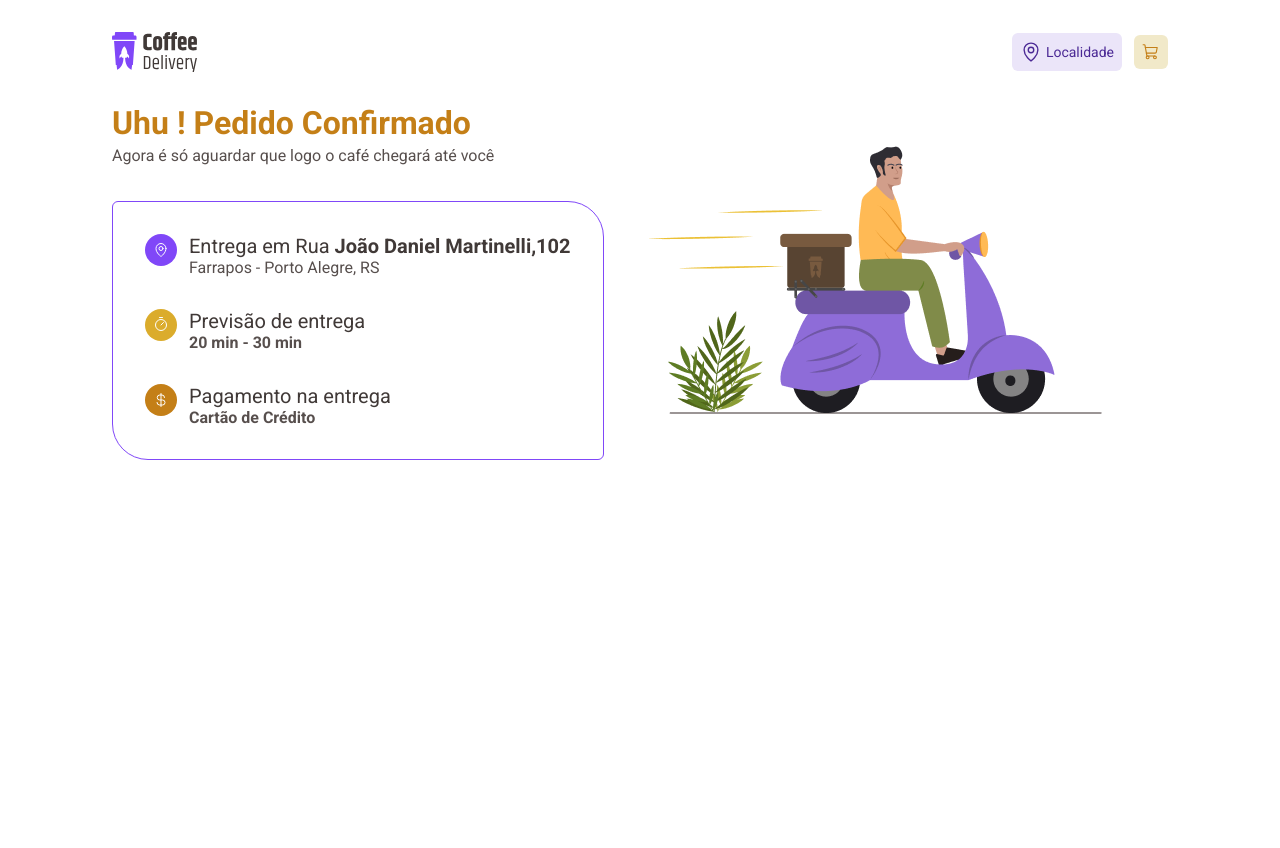
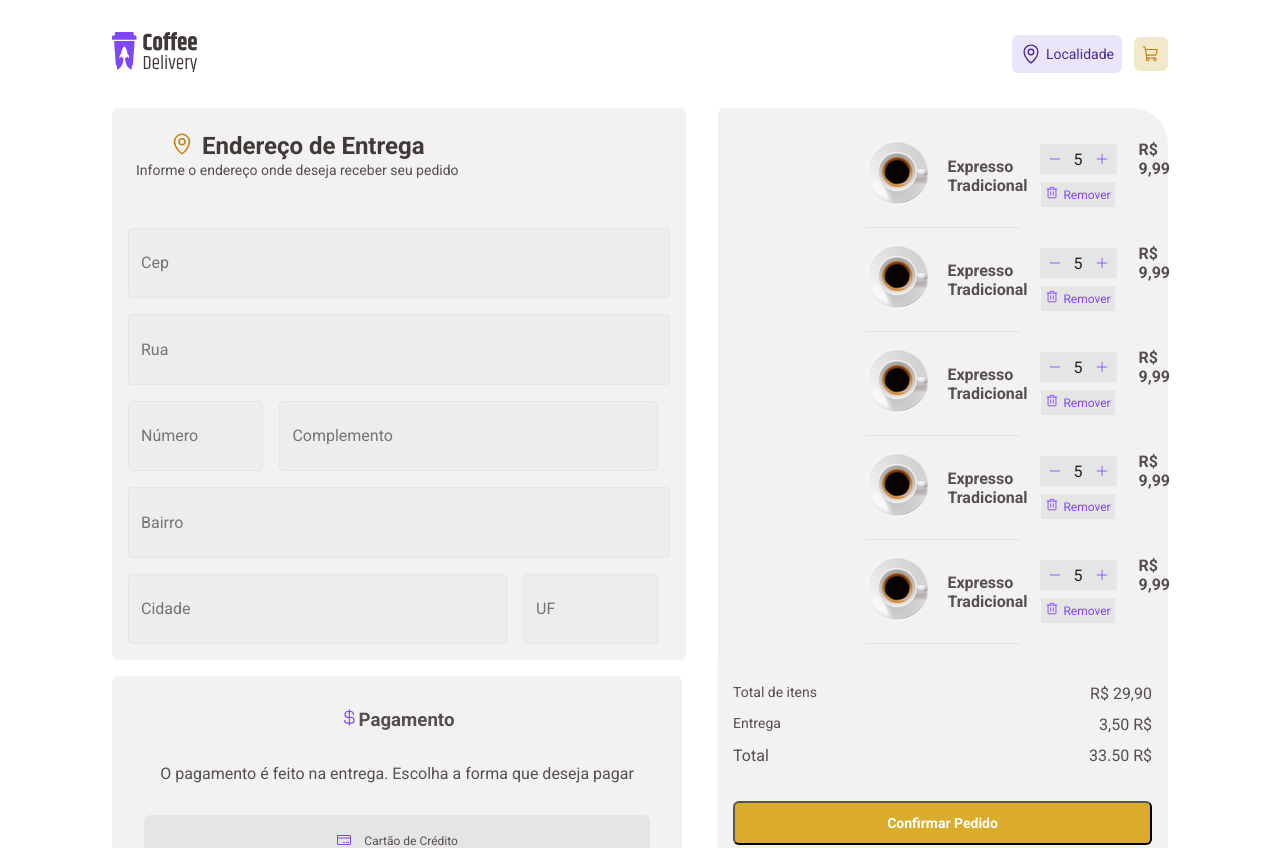
Before and after one commit to TarcisioCarvalho/coffe-delivery, a React (Vite) app: page /Checkout in a window 1280 px wide. Shown: the top 848 px of the page. Before the commit the page ends 800 px from the top, so only its background shows below. Built offline with nearby package versions, Linux system fonts and the light colour scheme.

Commit message:
Add Routes in PRoject

```diff
--- a/package.json
+++ b/package.json
@@ -11,6 +11,7 @@
     "phosphor-react": "^1.4.1",
     "react": "^18.0.0",
     "react-dom": "^18.0.0",
+    "react-router-dom": "^6.3.0",
     "styled-components": "^5.3.5"
   },
   "devDependencies": {
--- a/src/App.tsx
+++ b/src/App.tsx
@@ -1,8 +1,10 @@
+import { BrowserRouter } from "react-router-dom"
 import { ThemeProvider } from "styled-components"
 import { Header } from "./components/Header"
 import { Checkout } from "./pages/Checkout"
 import { Home } from "./pages/Home"
 import { Success } from "./pages/Success"
+import { Router } from "./Router"
 import { GlobalStyle } from "./styles/global"
 import { defaultTheme } from "./styles/themes/default"
 
@@ -13,9 +15,10 @@ function App() {
 
   return (
     <ThemeProvider theme={defaultTheme}>
-      <Header/>
-      <Success/>
 
+      <BrowserRouter>
+        <Router/>
+      </BrowserRouter>
       <GlobalStyle/>
     </ThemeProvider>
   )
--- /dev/null
+++ b/src/Router.tsx
@@ -0,0 +1,17 @@
+import { Route,Routes } from "react-router-dom"
+import { DefaultLayout } from "./layouts/DefaultLayout"
+import { Checkout } from "./pages/Checkout"
+import { Home } from "./pages/Home"
+import { Success } from "./pages/Success"
+
+export const Router = () => {
+  return (
+        <Routes>
+            <Route path="/" element ={<DefaultLayout/>}>
+                <Route path="/" element={<Home/>}/>
+                <Route path="Checkout" element ={<Checkout/>}/>
+                <Route path="Success" element = {<Success/>}/>
+            </Route>
+        </Routes>
+  )
+}
--- a/src/components/Card/index.tsx
+++ b/src/components/Card/index.tsx
@@ -3,6 +3,7 @@ import { CardContainer } from './styles'
 //import coffeExpresso from '../../assets/img/coffee-expresso.jpg';
 import coffeExpresso from '../../assets/img/coffe.svg';
 import { Minus, Plus, ShoppingCartSimple } from 'phosphor-react';
+import { NavLink } from 'react-router-dom';
 
 
 
@@ -22,9 +23,9 @@ export const Card = () => {
                 <span>5</span>
                 <button><Plus size={14}/></button>
             </div>
-            <button className='buttonCart'>
-                <ShoppingCartSimple size={22}/>
-            </button>
+            <NavLink to='Checkout' className='buttonCart'>
+               <ShoppingCartSimple size={22}/>
+            </NavLink>
         </div>
     </CardContainer>
   )
--- a/src/components/Card/styles.ts
+++ b/src/components/Card/styles.ts
@@ -79,7 +79,7 @@ export const CardContainer = styled.div`
             background-color:${({theme})=> theme.colors["base-button"]};
             margin-top:0;
             width:76px;
-            button{
+            .buttonCart{
                 border:none;
                 cursor: pointer;
                 background-color:${({theme})=> theme.colors["base-button"]};
@@ -92,7 +92,7 @@ export const CardContainer = styled.div`
             }
         }
 
-        button{
+        .buttonCart{
             display:flex;
             align-items:center;
             justify-content:center;
--- a/src/components/Header/index.tsx
+++ b/src/components/Header/index.tsx
@@ -1,21 +1,26 @@
 import { MapPin, ShoppingCart} from 'phosphor-react'
 import { HeaderContainer } from './styles'
 import logo from '../../assets/img/logo.svg';
+import { NavLink } from 'react-router-dom';
 
 
 export const Header = () => {
   const test = 0;
+
   return (
     <HeaderContainer>
-        <img src={logo} alt="" />
+        <NavLink to='/'>
+            <img src={logo} alt="" />
+        </NavLink>
+
         <nav>
             <div> <MapPin size={22} height={22}/> <span>Localidade</span>
             </div>
-            <a href=""><ShoppingCart size={18} height={18}/>
+            <NavLink to='Checkout'><ShoppingCart size={18} height={18}/>
             {test!==0?<div>{test}</div>:null}
 
 
-             </a>
+             </NavLink>
         </nav>
     </HeaderContainer>
   )
--- /dev/null
+++ b/src/layouts/DefaultLayout.tsx
@@ -0,0 +1,12 @@
+import React from 'react'
+import { Outlet } from 'react-router-dom'
+import { Header } from '../components/Header'
+
+export const DefaultLayout = () => {
+  return (
+    <>
+        <Header/>
+        <Outlet/>
+    </>
+  )
+}
--- a/src/pages/Checkout/Components/Form/Input/index.tsx
+++ b/src/pages/Checkout/Components/Form/Input/index.tsx
@@ -3,7 +3,11 @@ import { InputContainer } from './styles'
 
 export const Input = (props:any) => {
   return (
-    <InputContainer placeholder={props.placeholder} sizeProps ={props.sizeProps}>
+    <InputContainer placeholder={props.placeholder}
+     sizeProps ={props.sizeProps}
+      disabled = {props.disable}
+      type = {props.type}
+      >
     </InputContainer>
   )
 }
--- a/src/pages/Checkout/Components/Form/index.tsx
+++ b/src/pages/Checkout/Components/Form/index.tsx
@@ -11,13 +11,13 @@ export const Form = () => {
                 <h2><span><MapPin/></span>Endereço de Entrega</h2>
                 <p>Informe o endereço onde deseja receber seu pedido</p>
             </div>
-           <Input placeholder = 'Cep' sizeProps ='100%'/>
-           <Input placeholder = 'Rua' sizeProps ='100%'/>
-           <Input placeholder = 'Número' sizeProps ='25%'/>
-           <Input placeholder = 'Complemento' sizeProps ='70%'/>
-           <Input placeholder = 'Bairro' sizeProps ='100%'/>
-           <Input placeholder = 'Cidade' sizeProps ='70%'/>
-           <Input placeholder = 'UF' sizeProps ='25%'/>
+           <Input placeholder = 'Cep' sizeProps ='100%' type = 'number'/>
+           <Input placeholder = 'Rua' sizeProps ='100%' disable = {true}/>
+           <Input placeholder = 'Número' sizeProps ='25%' disable = {true}/>
+           <Input placeholder = 'Complemento' sizeProps ='70%' />
+           <Input placeholder = 'Bairro' sizeProps ='100%' disable = {true}/>
+           <Input placeholder = 'Cidade' sizeProps ='70%' disable = {true}/>
+           <Input placeholder = 'UF' sizeProps ='25%' disable = {true}/>
     </FormContainer>
   )
 }
```
Also changed, not shown: 1 other file (tests, documents, lock files or other folders).
